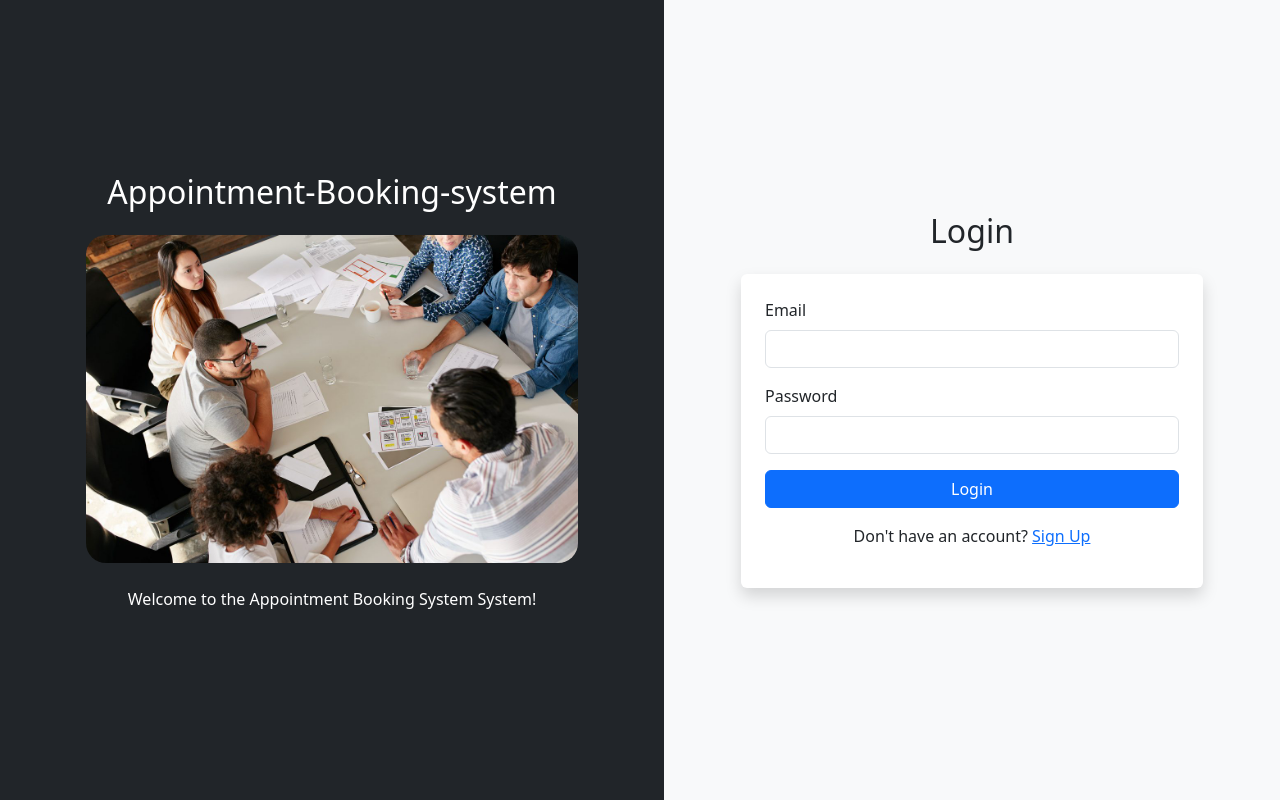
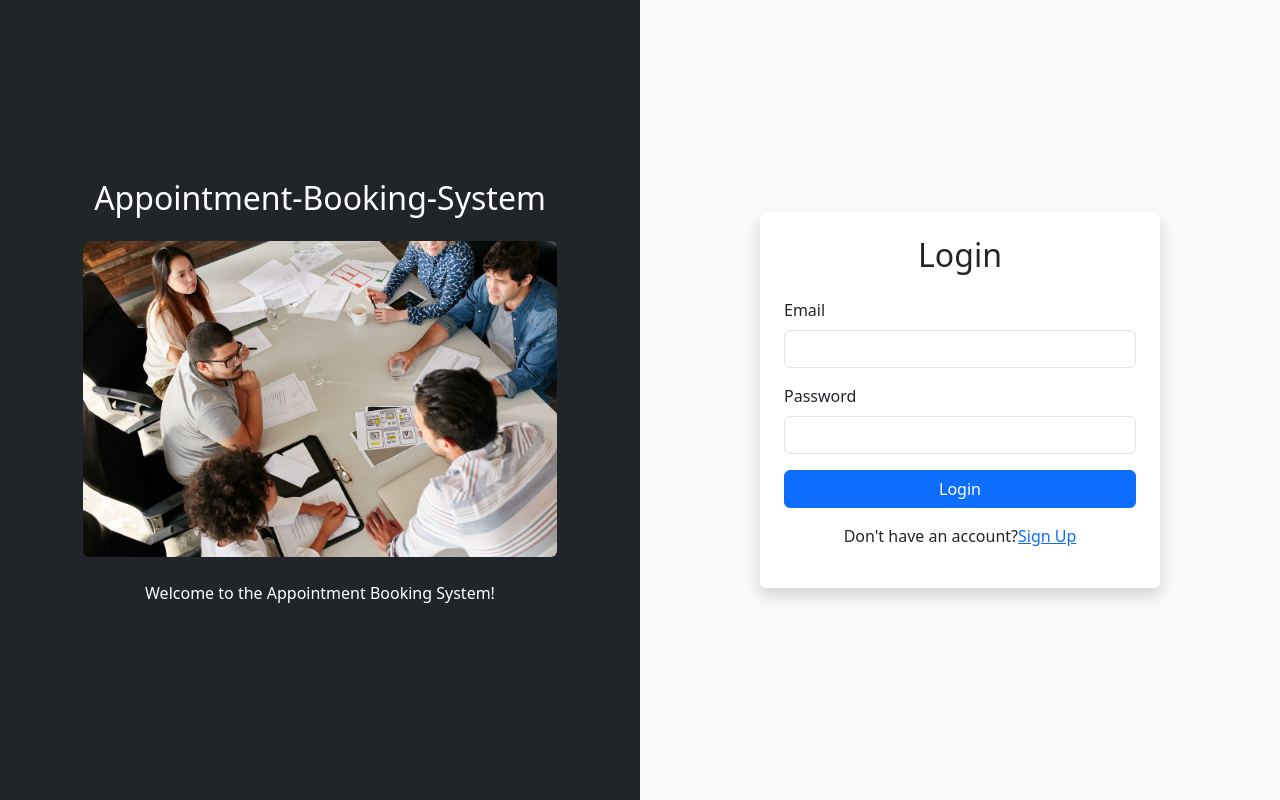
Before and after one commit to Naduladisanayaka494/Appointment-System-Frontend, a React (Create React App) app: page / in a window 1280 px wide. Built offline with nearby package versions, Linux system fonts and the light colour scheme.

Commit message:
cre: added seet alret and spinner

```diff
--- a/src/pages/Login.js
+++ b/src/pages/Login.js
@@ -1,13 +1,14 @@
 import React, { useState, useContext, useEffect } from "react";
 import { useNavigate } from "react-router-dom";
 import axios from "axios";
+import Swal from "sweetalert2";
 import { AuthContext } from "../context/AuthContext";
 import eventImage from "../images/event2.jpg";
 
 const LoginPage = () => {
   const [email, setEmail] = useState("");
   const [password, setPassword] = useState("");
-  const [error, setError] = useState("");
+  const [loading, setLoading] = useState(false);
   const { login } = useContext(AuthContext);
   const navigate = useNavigate();
 
@@ -20,6 +21,7 @@ const LoginPage = () => {
 
   const handleLogin = async (e) => {
     e.preventDefault();
+    setLoading(true);
     try {
       const response = await axios.post(
         "http://localhost:8080/api/auth/login",
@@ -35,37 +37,38 @@ const LoginPage = () => {
       localStorage.setItem("userId", userId);
 
       login(jwt, userRole, userId);
-      navigate("/dashboard");
+      Swal.fire("Success!", "Logged in successfully!", "success");
+      setTimeout(() => navigate("/dashboard"), 1500);
     } catch (err) {
-      console.log(err);
+      Swal.fire("Error", "Invalid email or password!", "error");
+    } finally {
+      setLoading(false);
     }
   };
 
   return (
     <div className="d-flex flex-column flex-lg-row vh-100">
-      <nav
-        className="bg-dark text-white d-flex flex-column align-items-center justify-content-center p-4"
-        style={{ flex: "1" }}
-      >
-        <h2 className="mb-4 text-center">Appointment-Booking-system</h2>
+      {/* Left Section */}
+      <nav className="bg-dark text-white d-flex flex-column align-items-center justify-content-center p-4 w-100 w-lg-50">
+        <h2 className="mb-4 text-center">Appointment-Booking-System</h2>
         <img
           src={eventImage}
           alt="Event"
-          style={{ width: "80%", borderRadius: "20px" }}
-          className="mb-4"
+          className="mb-4 img-fluid rounded"
+          style={{ maxWidth: "80%" }}
         />
         <p className="text-center">
-          Welcome to the Appointment Booking System System!
+          Welcome to the Appointment Booking System!
         </p>
       </nav>
-      <div
-        className="d-flex justify-content-center align-items-center bg-light"
-        style={{ flex: "1" }}
-      >
-        <div className="w-75">
+      {/* Right Section */}
+      <div className="d-flex justify-content-center align-items-center bg-light w-100 w-lg-50 p-4">
+        <div
+          className="shadow p-4 rounded bg-white w-100"
+          style={{ maxWidth: "400px" }}
+        >
           <h2 className="text-center mb-4">Login</h2>
-          {error && <div className="alert alert-danger">{error}</div>}
-          {/* <form onSubmit={handleLogin} className="shadow p-4 rounded bg-white">
+          <form onSubmit={handleLogin}>
             <div className="mb-3">
               <label htmlFor="email" className="form-label">
                 Email
@@ -92,45 +95,24 @@ const LoginPage = () => {
                 required
               />
             </div>
-            <button type="submit" className="btn btn-primary w-100">
-              Login
+            <button
+              type="submit"
+              className="btn btn-primary w-100"
+              disabled={loading}
+            >
+              {loading ? (
+                <span
+                  className="spinner-border spinner-border-sm"
+                  role="status"
+                  aria-hidden="true"
+                ></span>
+              ) : (
+                "Login"
+              )}
             </button>
-          </form> */}
-          <form onSubmit={handleLogin} className="shadow p-4 rounded bg-white">
-            <div className="mb-3">
-              <label htmlFor="email" className="form-label">
-                Email
-              </label>
-              <input
-                type="email"
-                id="email"
-                className="form-control"
-                value={email}
-                onChange={(e) => setEmail(e.target.value)}
-                required
-              />
-            </div>
-            <div className="mb-3">
-              <label htmlFor="password" className="form-label">
-                Password
-              </label>
-              <input
-                type="password"
-                id="password"
-                className="form-control"
-                value={password}
-                onChange={(e) => setPassword(e.target.value)}
-                required
-              />
-            </div>
-            <button type="submit" className="btn btn-primary w-100">
-              Login
-            </button>
-
-            {/* Sign Up Link */}
             <div className="text-center mt-3">
               <p>
-                Don't have an account?{" "}
+                Don't have an account?
                 <span
                   className="text-primary"
                   style={{ cursor: "pointer", textDecoration: "underline" }}
```
